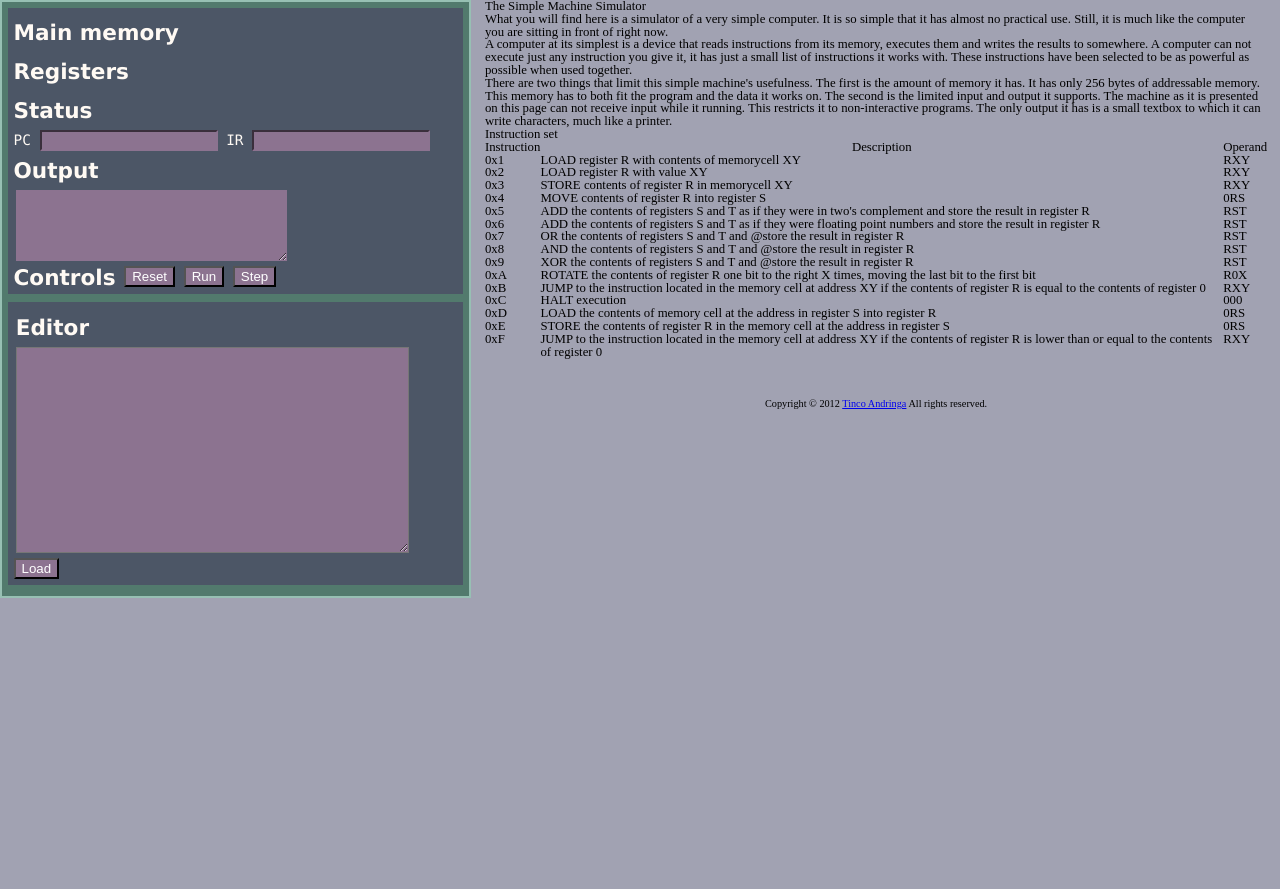
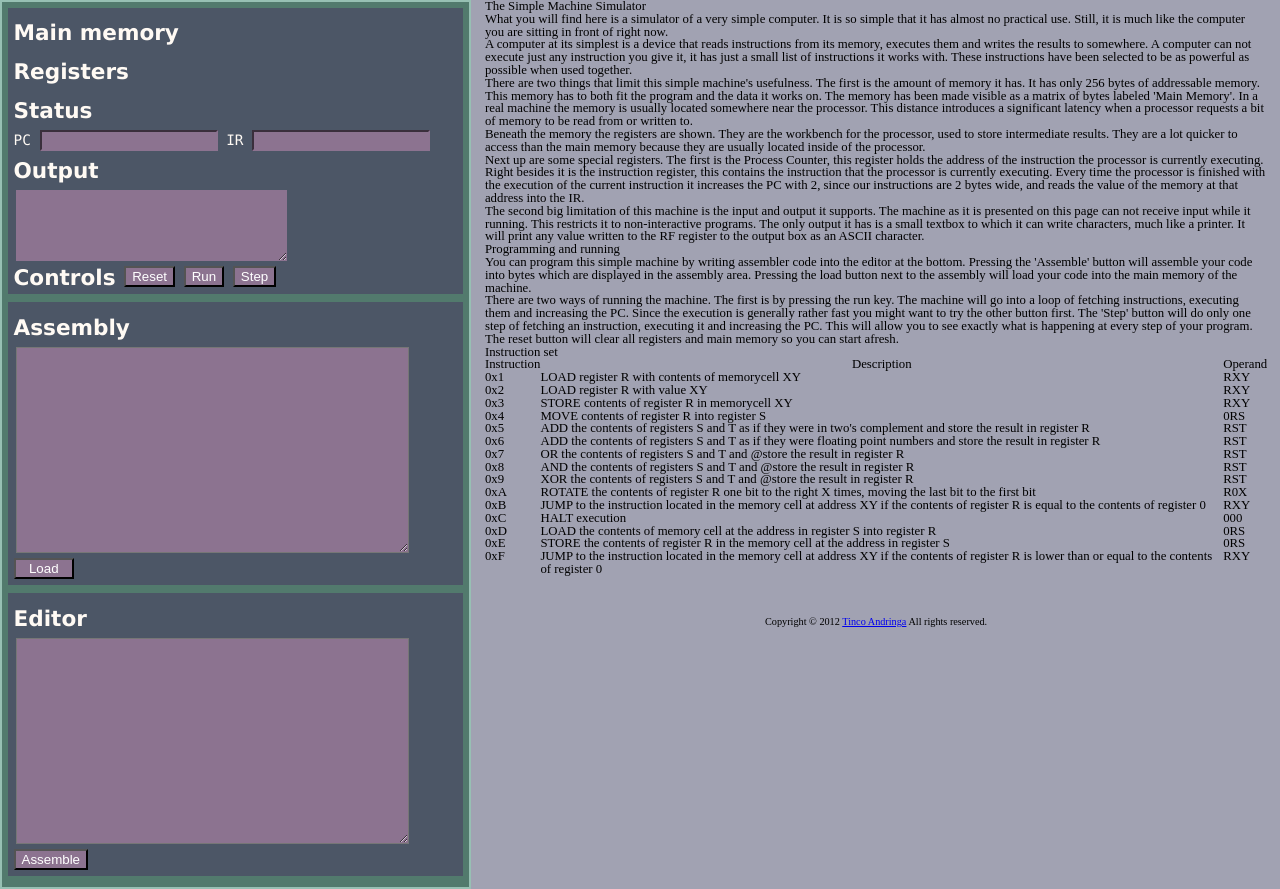
Before and after one commit to tinco/Simple-Machine-Simulator, a website with bundled scripts: page index.html in a window 1280 px wide. Before the commit the page ends 800 px from the top, so only its background shows below. Built offline with nearby package versions, Linux system fonts and the light colour scheme.

Commit message:
further documentation

```diff
--- a/index.html
+++ b/index.html
@@ -132,9 +132,23 @@
 
 			$('#load').click (event) ->
 				event.preventDefault()
-				bytes = SimpleParser.assemble $('#editor').val()
+				pretty_byte_pairs = $('#assembly').val().split('\n')
+				bytes = []
+				for p in pretty_byte_pairs
+					if p != ""
+						bytes.push parseInt('0x' + p[0] + p[1])
+						bytes.push parseInt('0x' + p[2] + p[3])
 				machine.load bytes
 				repopulate()
+
+			$('#assemble').click (event) ->
+				event.preventDefault()
+				bytes = SimpleParser.assemble $('#editor').val()
+				pretty_bytes = ""
+				for b,i in bytes
+					pretty_bytes += format(b)
+					pretty_bytes += "\n" if i % 2 == 1
+				$('#assembly').val(pretty_bytes)
 	</script>
   </head>
   <body>
@@ -168,10 +182,15 @@
 				<input type="button" name="step" id="step" value="Step" />
 			</div>
 		</div>
+		<div class="assembly">
+			<h2>Assembly</h2>
+			<textarea name="assembly" id="assembly"></textarea>
+			<input type="button" name="load" id="load" value="  Load  "/>
+		</div>
 		<div class="editor">
 			<h2>Editor</h2>
 			<textarea name="editor" id="editor"></textarea>
-			<input type="button" name="load" id="load" value="Load"/>
+			<input type="button" name="assemble" id="assemble" value="Assemble"/>
 		</div>
 	</div>
 	<div id="explanation">
@@ -188,10 +207,49 @@
 		There are two things that limit this simple machine's usefulness. The
 		first is the amount of memory it has. It has only 256 bytes of addressable
 		memory. This memory has to both fit the program and the data it works on.
-		The second is the limited input and output it supports. The machine as it
-		is presented on this page can not receive input while it running. This
-		restricts it to non-interactive programs. The only output it has is
-		a small textbox to which it can write characters, much like a printer.
+		The memory has been made visible as a matrix of bytes labeled 'Main Memory'.
+		In a real machine the memory is usually located somewhere near the processor.
+		This distance introduces a significant latency when a processor requests a bit
+	   	of memory to be read from or written to.
+		</p>
+		<p>
+		Beneath the memory the registers are shown. They are the workbench for the processor,
+		used to store intermediate results. They are a lot quicker to access than the
+		main memory because they are usually located inside of the processor.
+		</p>
+		<p>
+		Next up are some special registers. The first is the Process Counter, this register
+		holds the address of the instruction the processor is currently executing. Right
+		besides it is the instruction register, this contains the instruction that the
+		processor is currently executing. Every time the processor is finished with the
+		execution of the current instruction it increases the PC with 2, since our
+		instructions are 2 bytes wide, and reads the value of the memory at that address
+		into the IR.
+		</p>
+		<p>
+		The second big limitation of this machine is the input and output it supports. The
+		machine as it is presented on this page can not receive input while it running.
+		This restricts it to non-interactive programs. The only output it has is a small
+		textbox to which it can write characters, much like a printer. It will print any
+		value written to the RF register to the output box as an ASCII character.
+		</p>
+		<h2>Programming and running</h2>
+		<p>
+		You can program this simple machine by writing assembler code into the editor at the
+		bottom. Pressing the 'Assemble' button will assemble your code into bytes which
+		are displayed in the assembly area. Pressing the load button next to the assembly
+		will load your code into the main memory of the machine.
+		</p>
+		<p>
+		There are two ways of running the machine. The first is by pressing the run key. The
+		machine will go into a loop of fetching instructions, executing them and increasing
+		the PC. Since the execution is generally rather fast you might want to try the other
+		button first. The 'Step' button will do only one step of fetching an instruction,
+		executing it and increasing the PC. This will allow you to see exactly what is happening
+		at every step of your program.
+		</p>
+		<p>
+		The reset button will clear all registers and main memory so you can start afresh.
 		</p>
 		<h2>Instruction set</h2>
 		<table>
--- a/machine.css
+++ b/machine.css
@@ -127,21 +127,13 @@ table {
 	color: white;
 }
 
-.editor {
-	clear: both;
-}
-
-.editor > h2 {
-	margin-left: .1em; /* Why!? */
-}
-
-.editor > input {
+.editor > input, .assembly > input {
 	vertical-align: .28em;
 	background-color: #8C7390;
 	color: white;
 }
 
-#editor {
+#editor, #assembly {
 	width: 29em;
 	height: 15em;
 	background-color: #8C7390;
```
